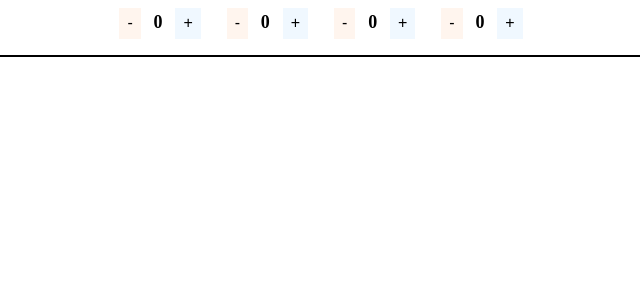
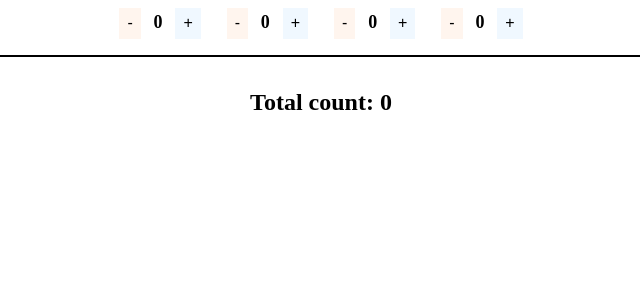
Before and after one commit to KiaraMendoza/counters_challenge, a React (Create React App) app: page / in a window 1280 px wide. Shown: the top 300 px of the page, without its empty margins (319-959 px from the left). Built offline with nearby package versions, Linux system fonts and the light colour scheme.

Commit message:
Stage 5. Added total counter.

```diff
--- a/src/App.css
+++ b/src/App.css
@@ -46,3 +46,9 @@
 .subtract-button:hover {
   background-color: tomato;
 }
+
+.total-count {
+  font-size: 24px;
+  margin-top: 2rem;
+  text-align: center;
+}
--- a/src/App.tsx
+++ b/src/App.tsx
@@ -1,16 +1,21 @@
-import React, { useState } from "react";
+import React, { Dispatch, SetStateAction, useState } from "react";
 import "./App.css";
 
-function Counter(props: { value: number }) {
-  let { value } = props;
+function Counter(props: {
+  value: number;
+  setTotalCount: Dispatch<SetStateAction<number>>;
+}) {
+  let { value, setTotalCount } = props;
   const [count, setCount] = useState(value);
 
   const incrementCounter = (newValue: number) => {
     setCount((prev) => (prev += newValue));
+    setTotalCount((prev) => (prev += newValue));
   };
 
   const decrementCounter = (newValue: number) => {
     setCount((prev) => (prev += newValue));
+    setTotalCount((prev) => (prev += newValue));
   };
 
   return (
@@ -38,12 +43,21 @@ function App() {
     { id: 4, value: 0 },
   ];
 
+  const [totalCount, setTotalCount] = useState(0);
+
   return (
     <div className="counter-challenge">
       <div className="counters">
         {data.map((counter) => (
-          <Counter key={counter.id} value={counter.value} />
+          <Counter
+            key={counter.id}
+            value={counter.value}
+            setTotalCount={setTotalCount}
+          />
         ))}
+      </div>
+      <div className="total-count">
+        <b>Total count: {totalCount}</b>
       </div>
     </div>
   );
```
